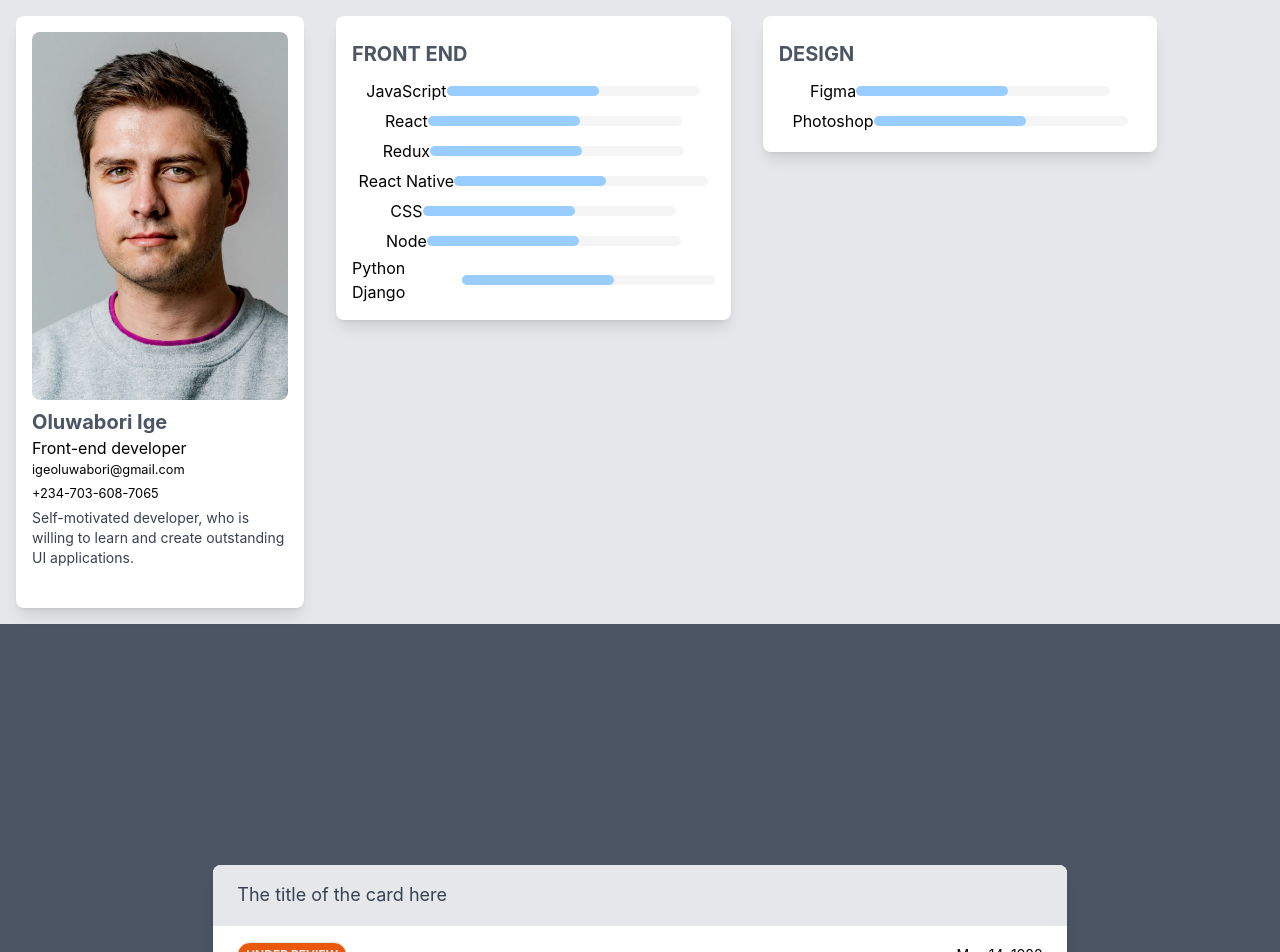
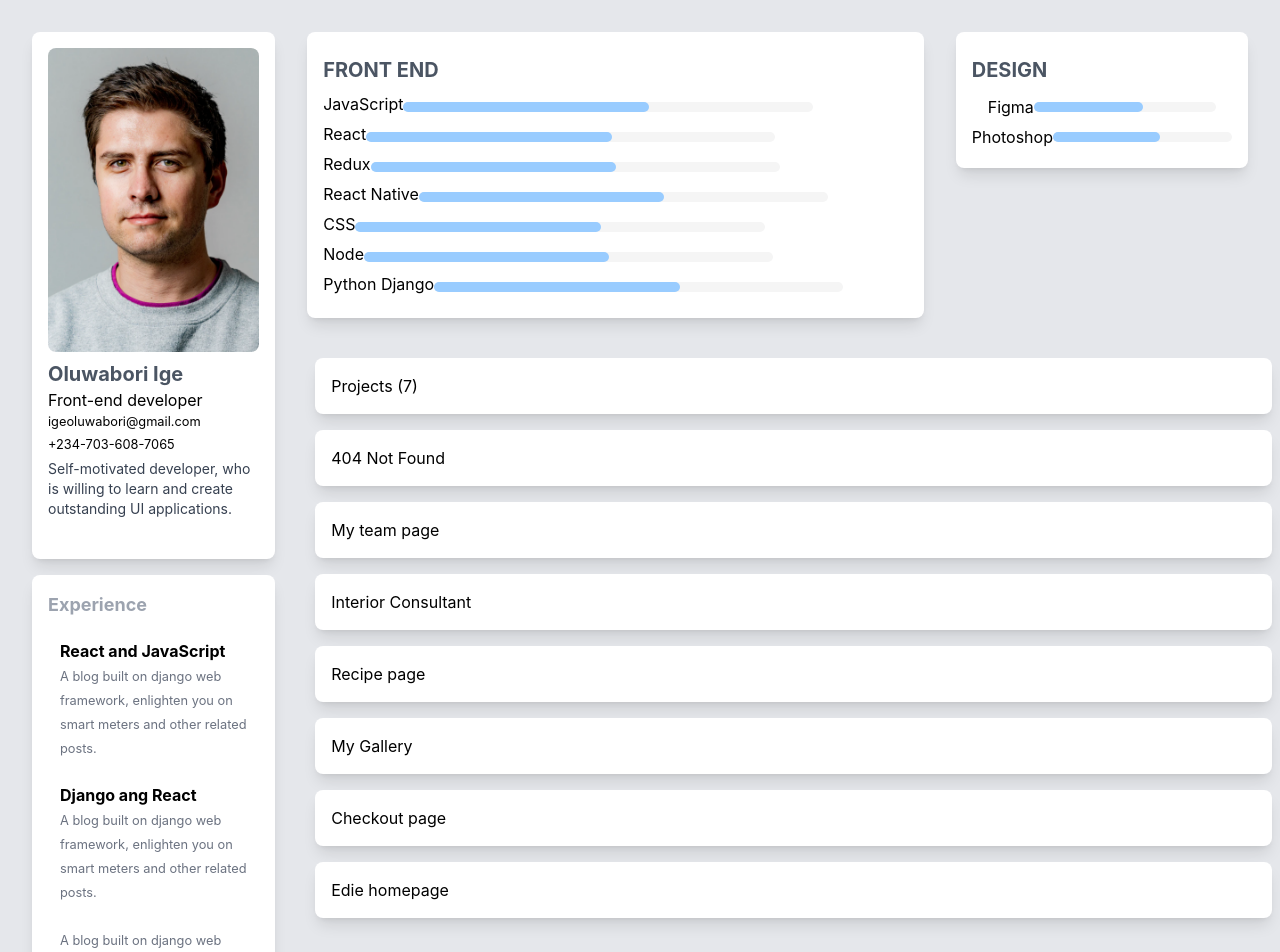
Before and after one commit to Oluwa-bowry/Online_CV, a React (Create React App) app: page / in a window 1280 px wide. Shown: the top 952 px of the page. Built offline with nearby package versions, Linux system fonts and the light colour scheme.

Commit message:
Second Update (Proper sectioning)

```diff
--- a/src/App.js
+++ b/src/App.js
@@ -1,7 +1,7 @@
 import React from 'react';
 //import logo from './logo.svg';
 import './App.css';
-import About from './components/About';
+import Webpage from './components/Webpage';
 //import UserInput from './UserInput/UserInput';
 //import UserOutput from './UserOutput/UserOutput';
 // import { Component } from 'react/cjs/react.production.min';
@@ -9,9 +9,8 @@ import About from './components/About';
 
 export default function App() {
   return (
-    <main className = "h-screen bg-gray-200 ">
-      <About />
-
+    <main className = "bg-gray-200 ">
+      <Webpage />
       <body class="bg-gray-600 flex justify-center items-center h-screen">
       <div class="w-2/3  break-words bg-white shadow-lg rounded-lg
       overflow-hidden">
--- a/src/components/About.js
+++ b/src/components/About.js
@@ -1,22 +1,26 @@
 import React from 'react';
+import Project from './Project';
 
 //import Progressbar from 'react-bootstrap/ProgressBar';
 
 import Skills from './Skills';
 import Design from './Design';
-import Details from './Detail';
+
 
 export default function About () {
   return (
-    <section id="about" className=" big-teal flex flex-wrap sm: display{block}">
-      <div className="flex w-1/4 h-1/3 item center container">
-        <Details />
+    <section id="about" className=" big-teal display-block">
+      <div className="flex flex-wrap">
+          <div className="flex w-2/3 h-1/4 item center container">
+            <Skills />
+          </div>
+          <div className="flex w-1/3 h-1/4 item center container">
+            <Design />
+          </div>
       </div>
-      <div className="flex w-1/3 h-1/4 item center container">
-        <Skills />
-      </div>
-      <div className="flex w-1/3 h-1/4 item center container">
-        <Design />
+
+      <div className=" display-block item center container">
+        <Project  />
       </div>
     </section>
   )
--- /dev/null
+++ b/src/components/Experience.js
@@ -0,0 +1,23 @@
+
+import React from 'react';
+import {experiences} from "../data";
+
+export default function Experience() {
+  return (
+    <div className="bg-white overflow-hidden justify-center shadow-lg items-center rounded-lg break-word w-full m-4 p-4 h-1/3 display-block">
+      <h3 className="text-gray-400 text-lg font-bold">Experience</h3>
+      <div className="my-2">
+        {experiences.map((experience) =>(
+          <div className='display-block p-3' key={experience}>
+              <small>{experience.date}</small>
+               <h5 className='font-bold'>{experience.title}</h5>
+               <small className='text-gray-500'> {experience.description}</small>
+          </div>
+        ))}
+        Lenght of Experience:
+        {experiences.length}
+      </div>
+
+    </div>
+  )
+}
--- /dev/null
+++ b/src/components/LeftPage.js
@@ -0,0 +1,16 @@
+import React from 'react'
+import Details from './Detail';
+import Experience from './Experience'
+
+export default function LeftPage () {
+  return (
+    <div className='display-block'>
+      <div className=" h-1/3 item center container">
+        <Details />
+      </div>
+      <div className=" h-1/3 item center container">
+        <Experience />
+      </div>
+    </div>
+  )
+}
--- /dev/null
+++ b/src/components/Project.js
@@ -0,0 +1,20 @@
+import React from 'react';
+import {projects} from '../data';
+
+export default function Project () {
+  return (
+    <div>
+      <div className="container m-4 p-2 text-left w-full ">
+         <h5 className="bg-white p-4 mb-4 rounded-lg shadow-lg">Projects ({projects.length})</h5>
+
+      <div className="container">
+          {projects.map((project) => (
+            <div className="container bg-white justify-center p-4 mb-4 overflow-hidden items-center shadow-lg rounded-lg break-word" key={project.id}>
+                <h4>{project.title}</h4>
+            </div>
+          ))}
+        </div>
+      </div>
+    </div>
+  )
+}
--- /dev/null
+++ b/src/components/RightPage.js
@@ -0,0 +1,12 @@
+import React from 'react'
+import About from './About'
+
+
+
+export default function RightPage () {
+  return (
+    <div >
+      <About />
+    </div>
+  )
+}
--- a/src/components/Skills.js
+++ b/src/components/Skills.js
@@ -4,13 +4,13 @@ import ProgressBar from '../components/Progress_bar';
 
 export default function Skills() {
   return (
-    <div className="bg-white px-4 py-4 w-full justify-center overflow-hidden items-center shadow-lg rounded-lg break-word m-4 ">
-    <h2 className="font-bold text-gray-600 uppercase text-xl mt-2 ">Front end</h2>
+    <div className="bg-white px-4 py-4 w-full  justify-center overflow-hidden items-center shadow-lg rounded-lg break-word m-4 ">
+    <h2 className="font-bold text-gray-600 uppercase text-xl mt-2 text-left ">Front end</h2>
     <div className="mt-2">
         {skills.map((skill) =>(
-          <article key={skill} className="flex  justify-center items-center break-word ">
-            <span>{skill}</span>
-            <ProgressBar bgcolor="#99ccff" progress={60} height={10} className="mr-0" />
+          <article key={skill} className="flex break-word ">
+            <span className="text-left" >{skill}</span>
+            <ProgressBar bgcolor="#99ccff" progress={60} height={10} className="item-right" />
           </article>
         ))}
     </div>
--- /dev/null
+++ b/src/components/Webpage.js
@@ -0,0 +1,18 @@
+import React from 'react';
+import LeftPage from './LeftPage';
+import RightPage from './RightPage';
+
+
+export default function Webpage() {
+  return (
+    <div className="container flex ">
+      <div className="container-fluid m-4 w-1/4">
+         <LeftPage />
+      </div>
+      <div className="container-fluid m-4 w-full">
+        <RightPage />
+      </div>
+
+    </div>
+  )
+}
--- a/src/data.js
+++ b/src/data.js
@@ -13,3 +13,82 @@ export const designs = [
   "Figma",
   "Photoshop",
 ];
+
+export const experiences = [
+  {
+    date: "",
+    title: "React and JavaScript",
+    description: "A blog built on django web framework, enlighten you on smart meters and other related posts.",
+    image: "",
+  },
+  {
+    date: "",
+    title: "Django ang React",
+    description: "A blog built on django web framework, enlighten you on smart meters and other related posts.",
+    image: "",
+  },
+  {
+    date: "",
+    title: "",
+    description: "A blog built on django web framework, enlighten you on smart meters and other related posts.",
+    image: "",
+  },
+  {
+    date: "",
+    title: "",
+    description: "A blog built on django web framework, enlighten you on smart meters and other related posts.The webpage for users to post review about the implementation of new smart meters.",
+    image: "",
+  },
+];
+
+export const projects = [
+  {
+    image: "",
+    title: "404 Not Found",
+    demo: "",
+    code: "",
+    programmingLanguage: "#HTML #CSS #responsive",
+  },
+  {
+    image: "",
+    title: "My team page",
+    demo: "",
+    code: "",
+    programmingLanguage: "#HTML #CSS #responsive",
+  },
+  {
+    image: "",
+    title: "Interior Consultant",
+    demo: "",
+    code: "",
+    programmingLanguage: "#HTML #CSS #responsive",
+  },
+  {
+    image: "",
+    title: "Recipe page",
+    demo: "",
+    code: "",
+    programmingLanguage: "#HTML #CSS #responsive",
+  },
+  {
+    image: "",
+    title: "My Gallery",
+    demo: "",
+    code: "",
+    programmingLanguage: "#HTML #CSS #responsive",
+  },
+  {
+    image: "",
+    title: "Checkout page",
+    demo: "",
+    code: "",
+    programmingLanguage: "#HTML #CSS #responsive",
+  },
+  {
+    image: "",
+    title: "Edie homepage",
+    demo: "",
+    code: "",
+    programmingLanguage: "#HTML #CSS #responsive",
+  },
+];
```
